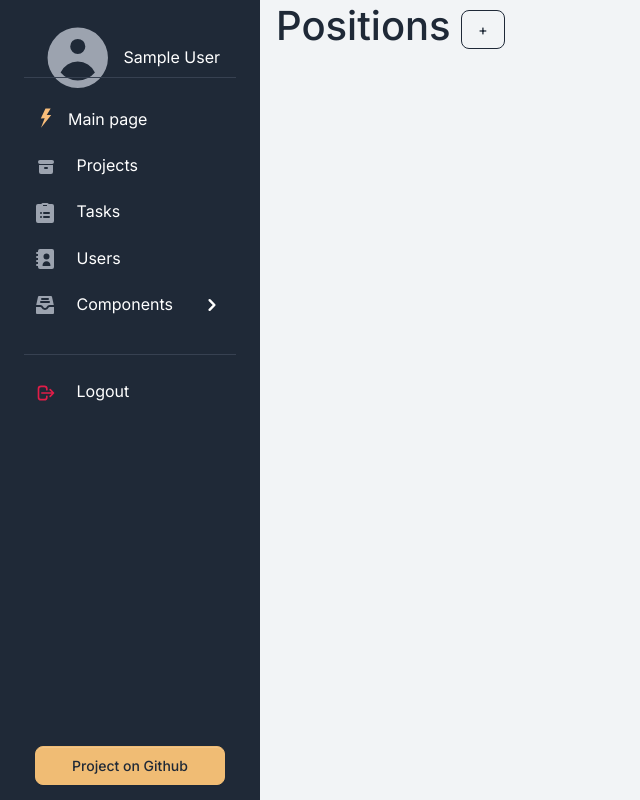
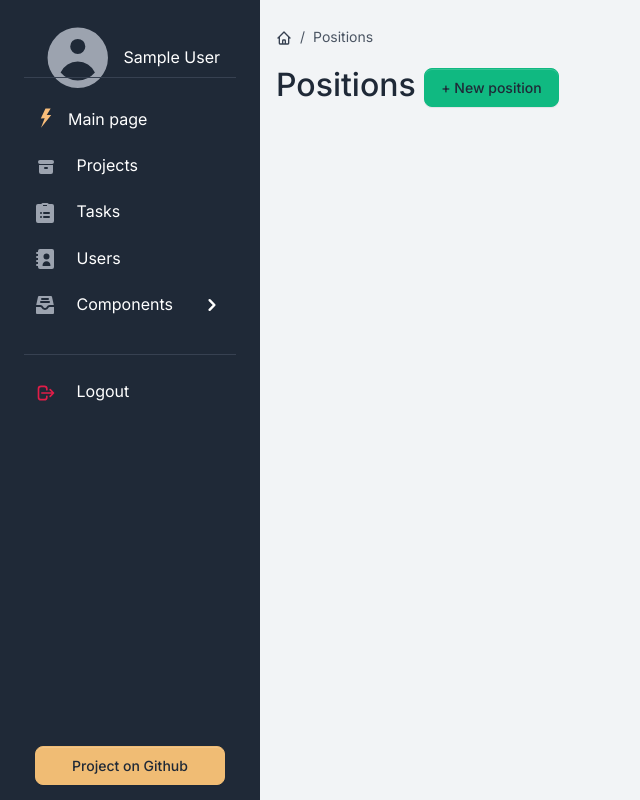
Before and after one commit to vkrasnovyd/project-management-platform, a Django app: page /positions/ in a window 1280 px wide. Shown: the whole page, without its empty margins (0-640 px from the left). Run offline with Django 4.2, Linux system fonts and the light colour scheme; the visitor is signed in with stand-in values (Sample User, id 1); data comes from the database, SQL or seed files in the repository; data that the repository does not hold is empty; some libraries are stand-ins or nearby versions.

Commit message:
Change template for list views with tables
This commit applies new interface to the TaskTypeListView and
PositionListView.

```diff
--- a/templates/task_manager/position_list.html
+++ b/templates/task_manager/position_list.html
@@ -1,41 +1,64 @@
 {% extends "base.html" %}
 
 {% block title %}
-  <title>Task manager - Positions</title>
+  Positions
 {% endblock %}
 
 {% block content %}
-  <h1>
+  <div class="py-4">
+    <nav aria-label="breadcrumb" class="d-none d-md-inline-block">
+      <ol class="breadcrumb breadcrumb-dark breadcrumb-transparent">
+        <li class="breadcrumb-item">
+          <a href="/">
+            <svg class="icon icon-xxs" fill="none" stroke="currentColor" viewBox="0 0 24 24" xmlns="http://www.w3.org/2000/svg"><path stroke-linecap="round" stroke-linejoin="round" stroke-width="2" d="M3 12l2-2m0 0l7-7 7 7M5 10v10a1 1 0 001 1h3m10-11l2 2m-2-2v10a1 1 0 01-1 1h-3m-6 0a1 1 0 001-1v-4a1 1 0 011-1h2a1 1 0 011 1v4a1 1 0 001 1m-6 0h6"></path></svg>
+          </a>
+        </li>
+        <li class="breadcrumb-item active" aria-current="page">Positions</li>
+      </ol>
+    </nav>
+    <div class="mb-3 mb-lg-0">
+      <h1 class="h2">
         Positions
         {% if user.is_staff %}
-      <a href="{% url 'task_manager:position-create' %}?next={% url 'task_manager:position-list' %}" class="btn btn-outline-primary">+</a>
+          <a href="{% url 'task_manager:position-create' %}?next={% url 'task_manager:position-list' %}" class="btn btn-success">+ New position</a>
         {% endif %}
       </h1>
+    </div>
 
   {% if position_list %}
-    <table class="table">
+    <div class="card border-0 shadow mb-4">
+      <div class="card-body">
+        <div class="table-responsive">
+          <table class="table table-centered table-nowrap mb-0 rounded">
+            <thead class="thead-light">
               <tr>
-        <th>№</th>
-        <th>Position</th>
-        <th>Number of workers</th>
-        <th>Change position</th>
-        <th>Delete position</th>
+                <th class="border-0 rounded-start">#</th>
+                <th class="border-0">Position</th>
+                <th class="border-0">Number of workers</th>
+                <th class="border-0">Change position</th>
+                <th class="border-0">Delete position</th>
               </tr>
+            </thead>
+            <tbody>
               {% for position in position_list %}
                 <tr>
                   <td>{{ position.id }}</td>
                   <td>{{ position.name }}</td>
                   <td>{{ position.num_workers }}</td>
-        <td><a href="{% url 'task_manager:position-update' pk=position.id %}?next={% url 'task_manager:position-list' %}" class="btn btn-success">Change</a></td>
+                  <td><a href="{% url 'task_manager:position-update' pk=position.id %}?next={% url 'task_manager:position-list' %}" class="btn btn-tertiary">Change</a></td>
                   <td>
                     {% if position.num_workers %}
-            <div class="btn btn-secondary">Delete</div>
+                      <div class="btn btn-gray-300">Delete</div>
                     {% else %}
                       <a href="{% url 'task_manager:position-delete' pk=position.id %}?next={% url 'task_manager:position-list' %}" class="btn btn-danger">Delete</a>
                     {% endif %}
                   </td>
                 </tr>
               {% endfor %}
+            </tbody>
+          </table>
+        </div>
+      </div>
+    </div>
   {% endif %}
-
 {% endblock %}
```
Also changed, not shown: templates/task_manager/task_type_list.html (+35 -12 lines). Lines whose indentation alone changed are shown as unchanged.
